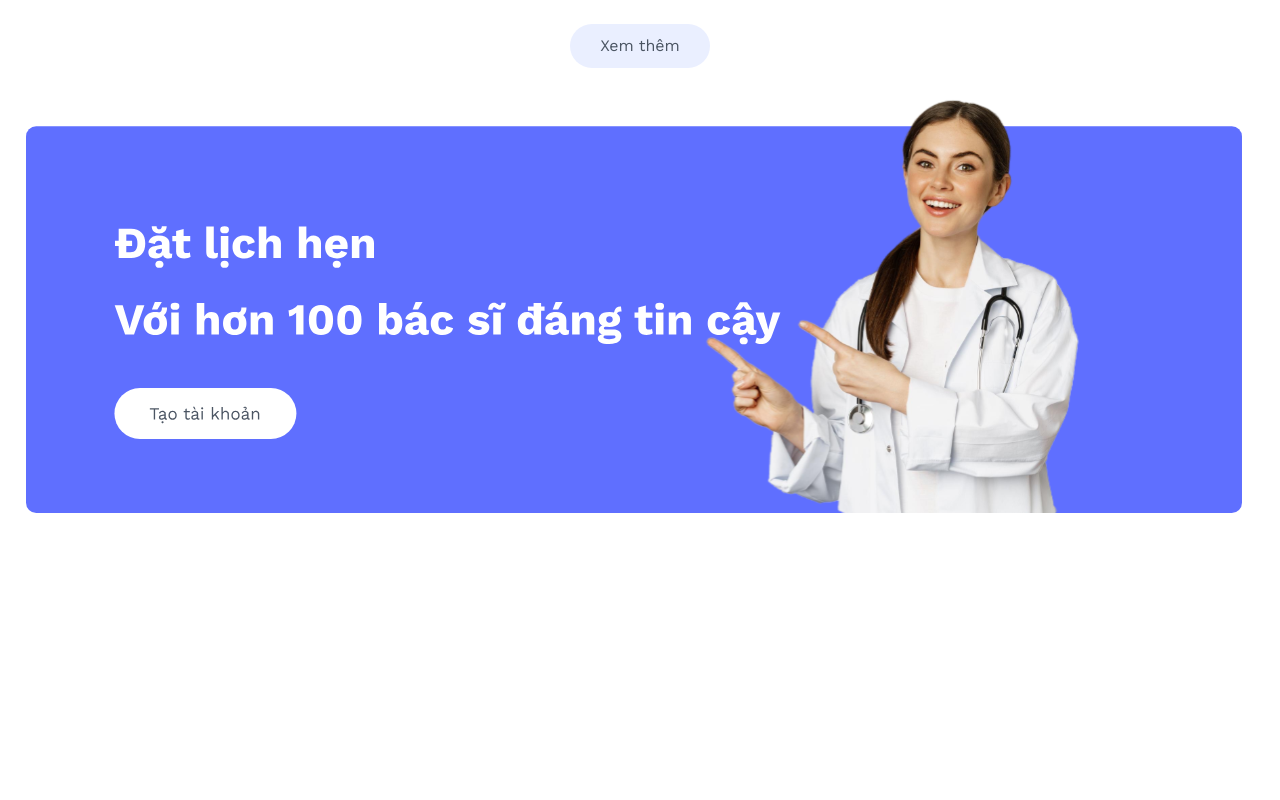
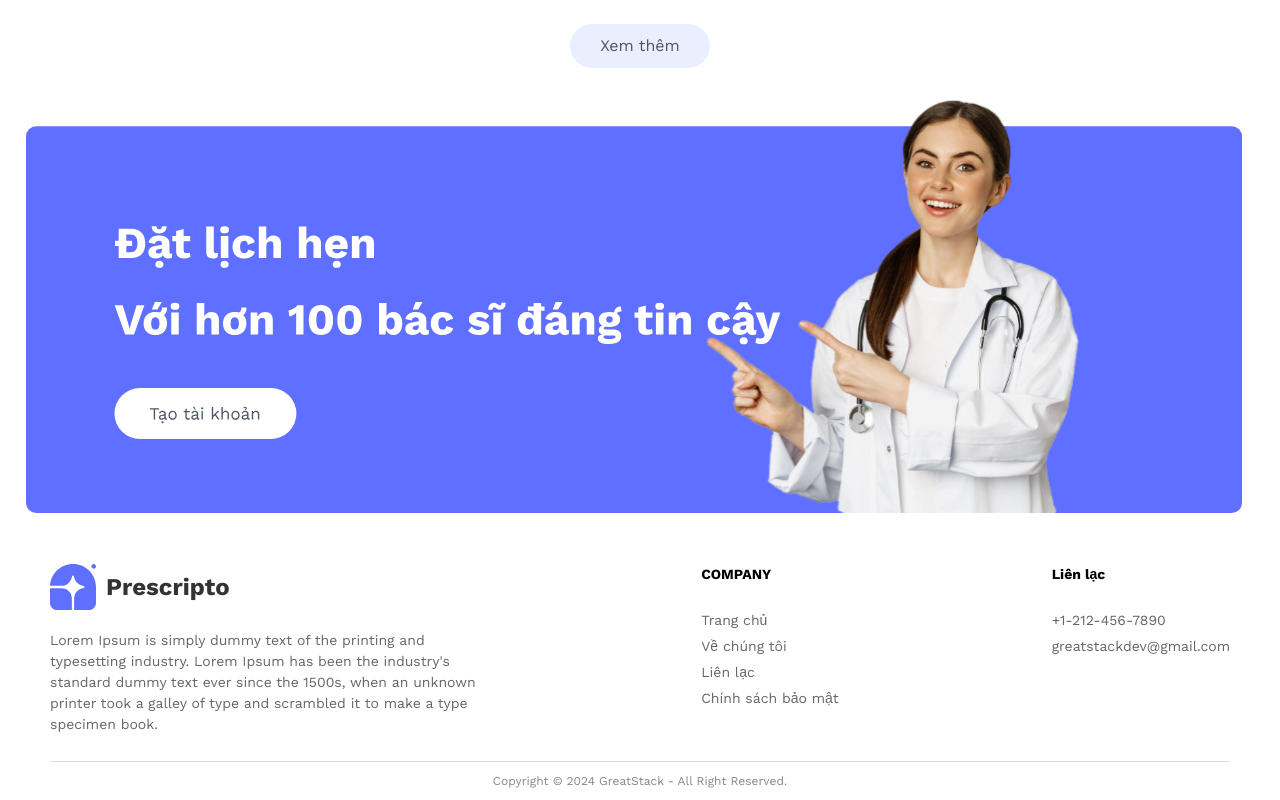
Before and after one commit to Karin1412/prescipto_frontend, a React (Vite) app: page / in a window 1280 px wide. Shown: the part 2504-3304 px from the top of the page. Before the commit the page ends 3043 px from the top, so only its background shows below. Built offline with nearby package versions, Linux system fonts and the light colour scheme.

Commit message:
Add footer

```diff
--- a/src/components/layout/Footer.jsx
+++ b/src/components/layout/Footer.jsx
@@ -1,5 +1,5 @@
 import React from 'react';
-import '../styles/Footer.css';
+import '../../styles/Footer.css';
 
 const Footer = () => {
     return (
--- a/src/layout.jsx
+++ b/src/layout.jsx
@@ -1,6 +1,7 @@
 import React from "react";
 import { Outlet, useLocation } from "react-router-dom";
 import Header from './components/layout/Header';
+import Footer from './components/layout/Footer';
 
 
 const Layout = () => {
@@ -15,6 +16,7 @@ const Layout = () => {
       <main className="min-h-screen">
         <Outlet />
       </main>
+        {!noHeaderFooter && <Footer />}
     </>
   );
 };
```
